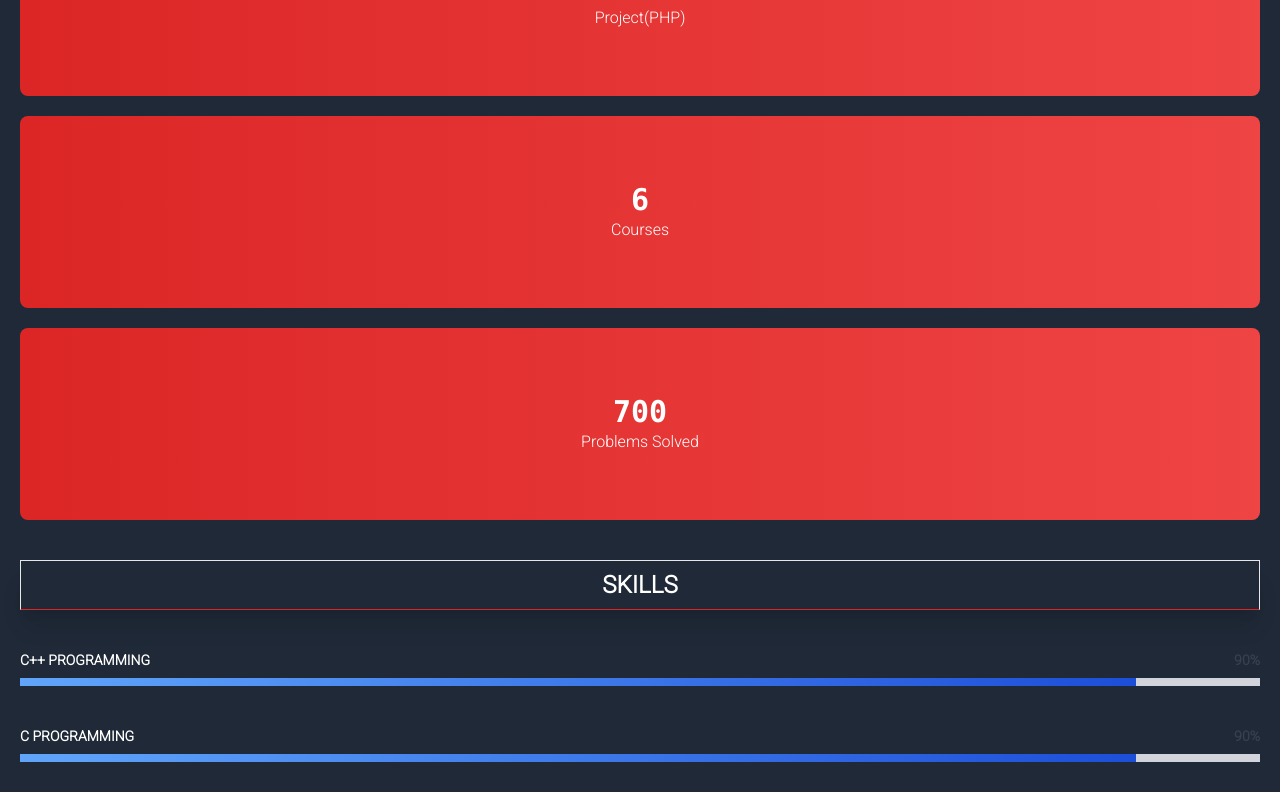
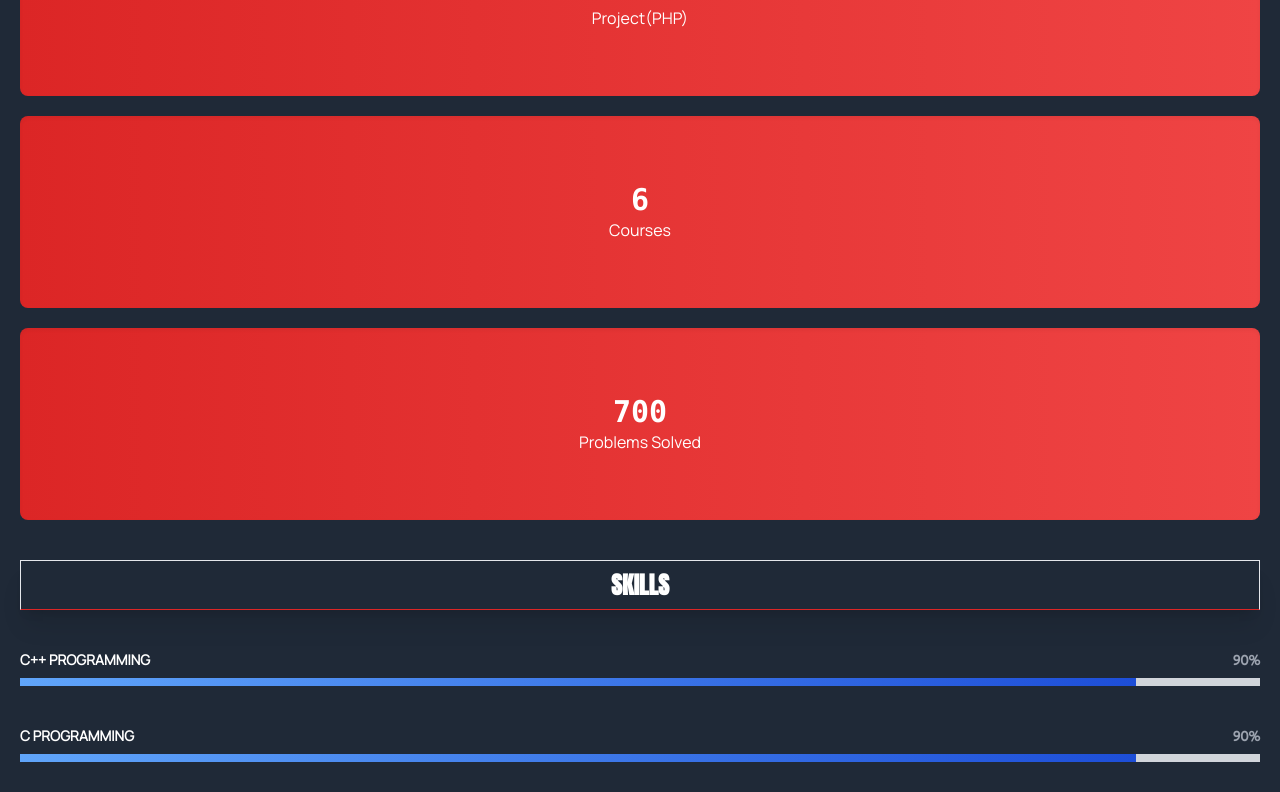
Before and after one commit to karan9615/Portfolio, a React (Create React App) app: page /about in a window 1280 px wide. Shown: the part 1068-1860 px from the top of the page. Built offline with nearby package versions, Linux system fonts and the light colour scheme.

Commit message:
changed font

```diff
--- a/public/index.html
+++ b/public/index.html
@@ -34,6 +34,20 @@
 <link rel="preconnect" href="https://fonts.googleapis.com">
 <link rel="preconnect" href="https://fonts.gstatic.com" crossorigin>
 <link href="https://fonts.googleapis.com/css2?family=Open+Sans&family=Roboto:wght@300&family=Sora:wght@400;600&display=swap" rel="stylesheet">
+<!--  -->
+<link rel="preconnect" href="https://fonts.googleapis.com">
+<link rel="preconnect" href="https://fonts.gstatic.com" crossorigin>
+<link href="https://fonts.googleapis.com/css2?family=Fredoka&display=swap" rel="stylesheet">
+
+<!--  -->
+<link rel="preconnect" href="https://fonts.googleapis.com">
+<link rel="preconnect" href="https://fonts.gstatic.com" crossorigin>
+<link href="https://fonts.googleapis.com/css2?family=Anton&display=swap" rel="stylesheet">
+
+<!--  -->
+<link rel="preconnect" href="https://fonts.googleapis.com">
+<link rel="preconnect" href="https://fonts.gstatic.com" crossorigin>
+<link href="https://fonts.googleapis.com/css2?family=Manrope&display=swap" rel="stylesheet">
 
 
     <title>React App</title>
--- a/src/App.js
+++ b/src/App.js
@@ -13,7 +13,7 @@ import Certification from "./components/Certifications/Certification"
 import {Route,Routes} from "react-router-dom";
 function App() {
   return (
-    <div className="App bg-gray-800 text-white" style={{fontFamily:"Roboto,sans-serif"}}>
+    <div className="App bg-gray-800 text-white" style={{fontFamily:"Manrope,sans-serif"}}>
       <Navbar />
       <Header />
       <Routes>
--- a/src/components/About/About.js
+++ b/src/components/About/About.js
@@ -2,7 +2,7 @@ import React from "react";
 
 const ProfileCard = ({ number, heading }) => {
   return (
-    <div className="hover:scale-105 flex flex-col my-5 bg-gradient-to-r from-red-600 to-red-500 text-white rounded-lg py-5 min-w-48 min-h-48 justify-center items-center px-4 sm:px-0">
+    <div className="shadow-inner hover:scale-105 flex flex-col my-5 bg-gradient-to-r from-red-600 to-red-500 text-white rounded-lg py-5 min-w-48 min-h-48 justify-center items-center px-4 sm:px-0">
       <h1 className="font-mono text-3xl font-bold">{number}</h1>
       <h1 className=" text-md font-light">{heading}</h1>
     </div>
@@ -15,7 +15,7 @@ const ProgresBar = ({ label, length }) => {
       <label>
         <div className="flex justify-between font-semibold text-sm uppercase">
           <p>{label}</p>
-          <p className="text-gray-700">{length}%</p>
+          <p className="text-gray-400" style={{fontFamily:"Fredoka,sans-serif"}}>{length}%</p>
         </div>
         <div className="w-full h-2 bg-gray-300">
           <div
@@ -80,7 +80,7 @@ function About() {
       <ProfileCard number="6" heading="Courses" />
       <ProfileCard number="700" heading="Problems Solved" />
 
-      <h1 className="text-2xl uppercase font-bold mt-10 flex py-2 border border-b-red-600 justify-center shadow-xl">
+      <h1 style={{fontFamily:"Anton,sans-serif"}} className="text-2xl tracking-widset uppercase font-bold mt-10 flex py-2 border border-b-red-600 justify-center shadow-xl">
         Skills
       </h1>
       <ProgresBar label="C++ programming" length="90" />
```
